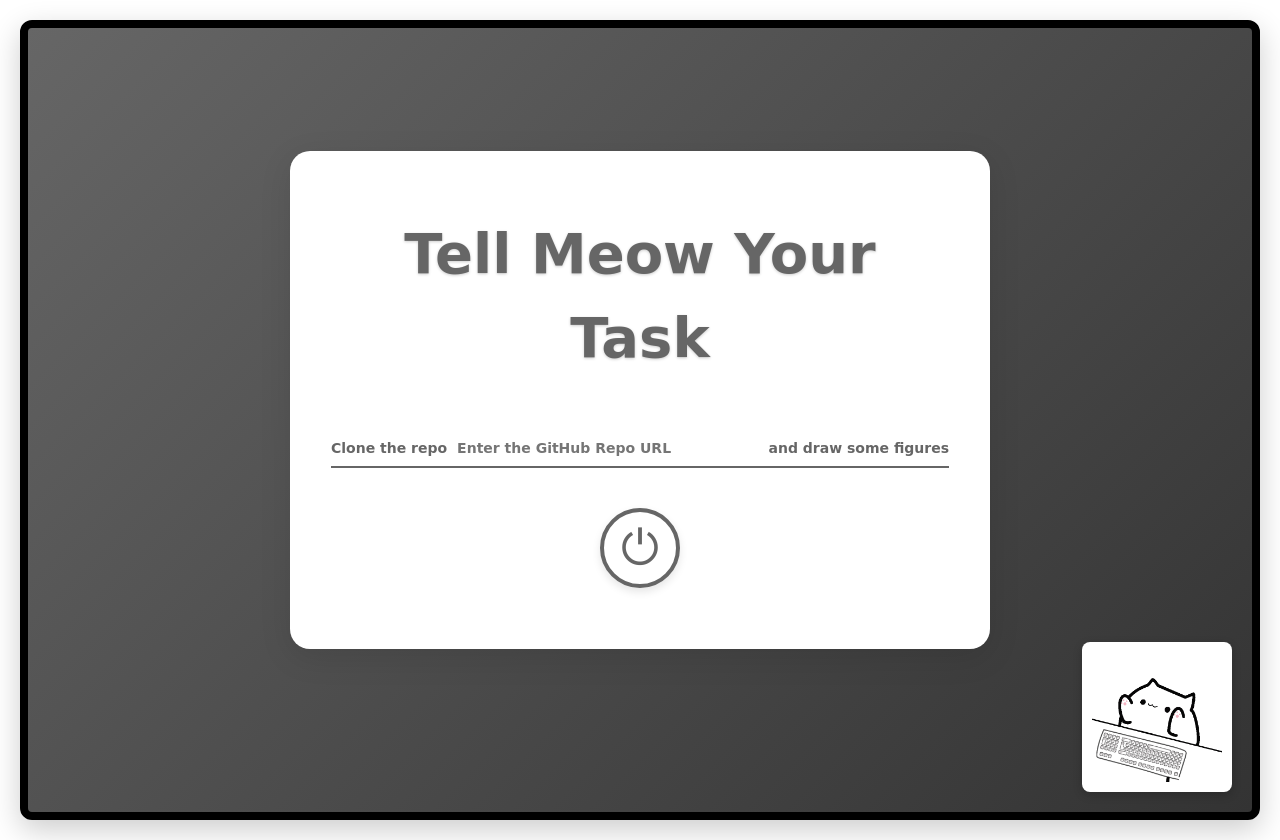
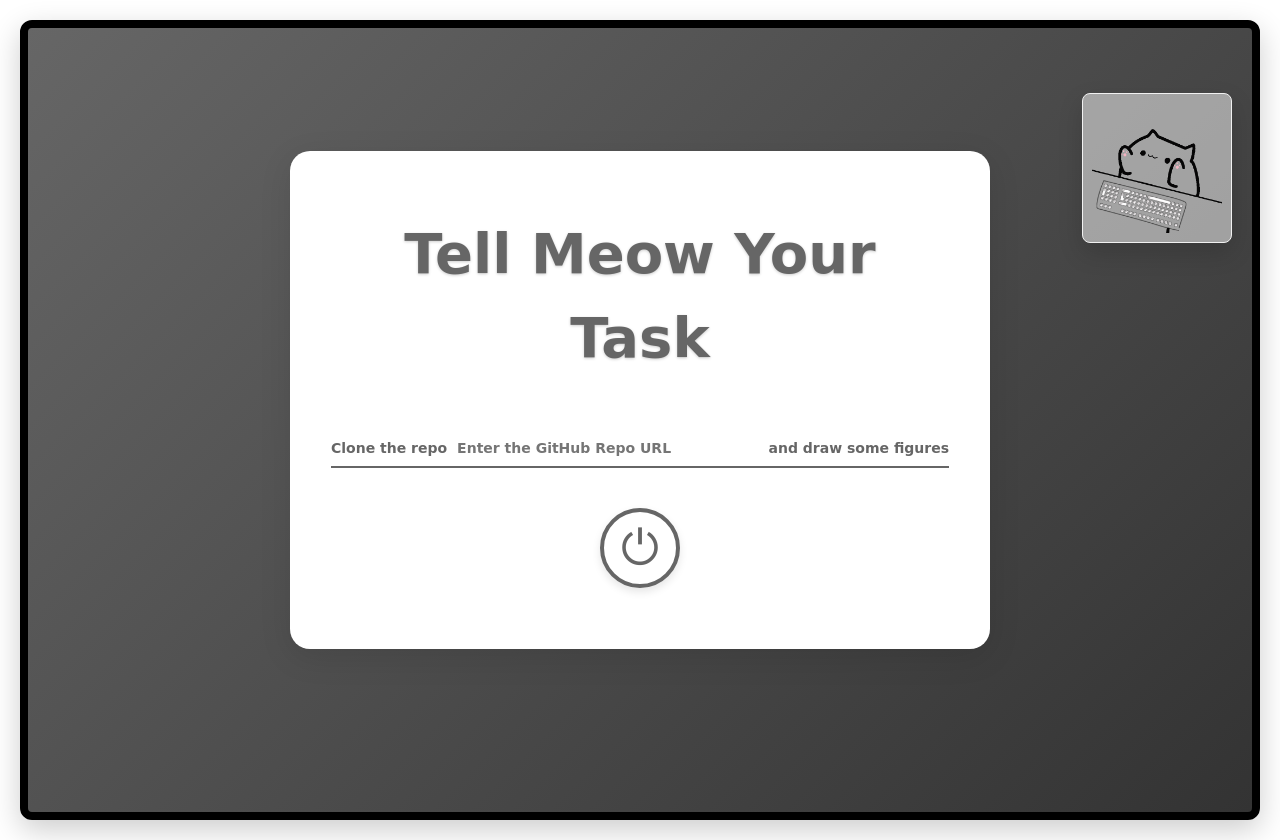
Before and after one commit to suikaixin/meow, a Next.js app: page / in a window 1280 px wide. Built offline with nearby package versions, Linux system fonts and the light colour scheme.

Commit message:
refactor: Update Meow avatar and TaskTimer styling with transparent backgrounds and subtle borders

```diff
--- a/src/components/Meow.tsx
+++ b/src/components/Meow.tsx
@@ -3,19 +3,19 @@ import { styled } from 'styled-components';
 
 const MeowAvatar = styled.div<{ $isWorking: boolean }>`
   position: absolute;
-  bottom: 20px;
+  top: 65px;
   right: 20px;
   width: 150px;
   height: 150px;
   z-index: 10;
   opacity: ${({ $isWorking }) => $isWorking ? 1 : 1};
-  transition: opacity 0.3s ease;
-  background: white;
+  background: rgba(255, 255, 255, 0.5);
+  border: 1px solid #f1f1f1;
   border-radius: 8px;
   display: flex;
   align-items: center;
   justify-content: center;
-  box-shadow: 0 3px 10px rgba(0, 0, 0, 0.2);
+  box-shadow: 0 10px 25px rgba(0, 0, 0, 0.15);
 `;
 
 const Meow: React.FC<{ isWorking: boolean }> = ({ isWorking }) => {
--- a/src/components/TaskTimer.tsx
+++ b/src/components/TaskTimer.tsx
@@ -10,13 +10,16 @@ const TimerContainer = styled.div`
   position: absolute;
   top: 20px;
   right: 20px;
-  background-color: rgba(0, 0, 0, 0.6);
-  color: white;
+  background: rgba(255, 255, 255, 0.5);
+  border: 1px solid #f1f1f1;
+  color: #000;
+  width: 150px;
   padding: 8px 12px;
   border-radius: 8px;
   font-size: 12px;
   display: flex;
   align-items: center;
+  justify-content: space-between;
   gap: 8px;
   z-index: 10;
 `;
```
